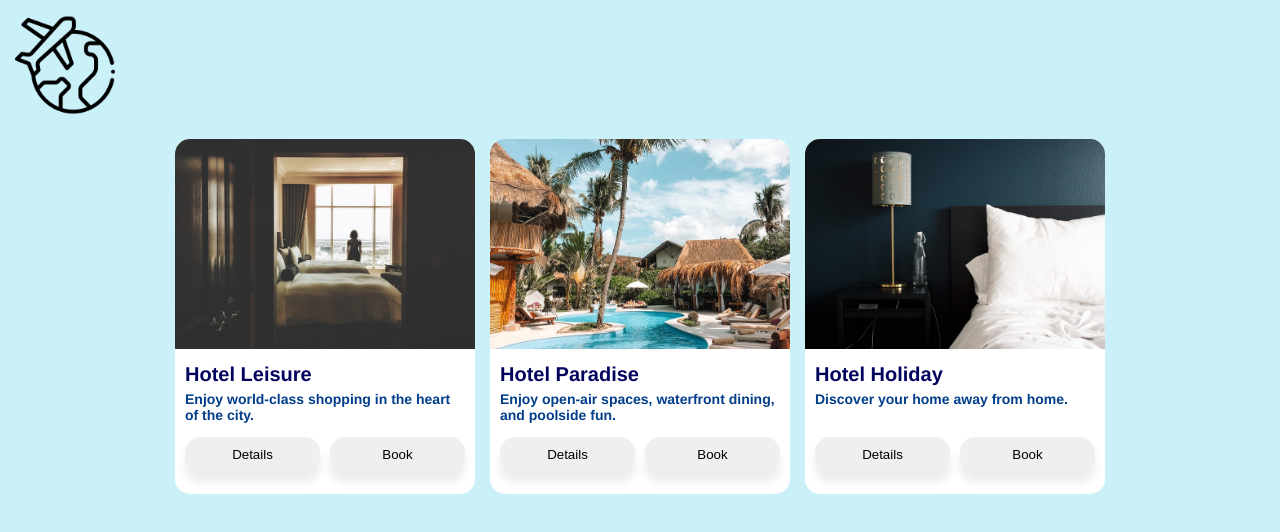
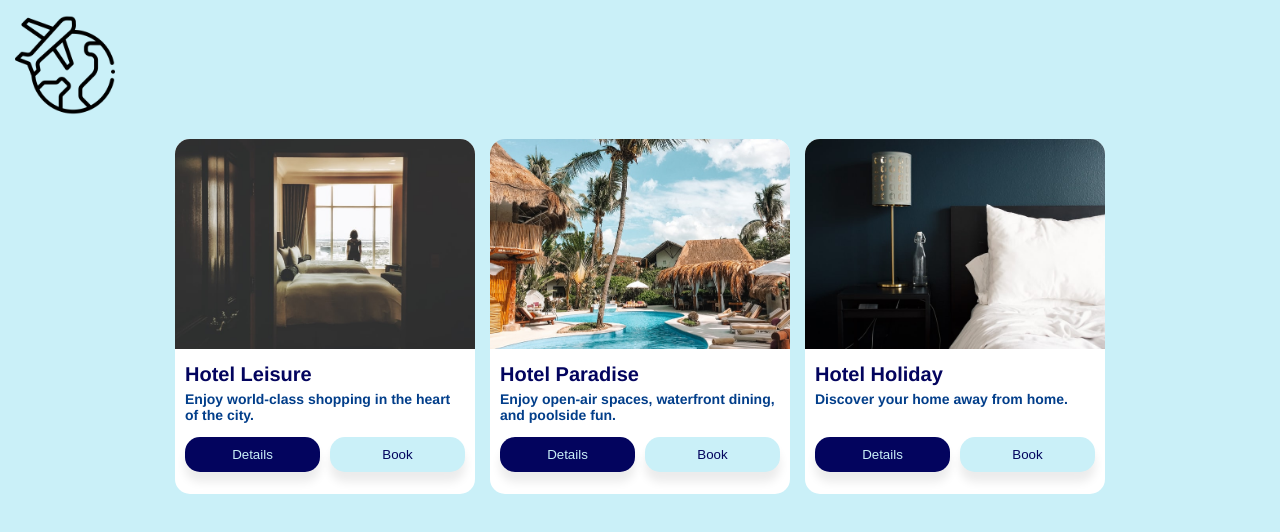
Before and after one commit to klunkyfungus/getting-started-emotion-code-starter-code, a React (Create React App) app: page / in a window 1280 px wide. Shown: the top 532 px of the page. Built offline with nearby package versions, Linux system fonts and the light colour scheme.

Commit message:
Change button styling using composition

```diff
--- a/src/App.js
+++ b/src/App.js
@@ -10,7 +10,8 @@ import {
   TitleWrapper,
   DescriptionWrapper,
   ActionsWrapper,
-  Button,
+  PrimaryButton,
+  SecondaryButton,
 } from "./styles";
 
 
@@ -82,8 +83,8 @@ function App() {
                   <DescriptionWrapper>{hotel.description}</DescriptionWrapper>
               </TextWrapper>
               <ActionsWrapper>
-                  <Button>Details</Button>
-                  <Button>Book</Button>
+                  <PrimaryButton>Details</PrimaryButton>
+                  <SecondaryButton>Book</SecondaryButton>
               </ActionsWrapper>
             </CardWrapper>
           );
--- a/src/styles.js
+++ b/src/styles.js
@@ -56,3 +56,13 @@ export const Button = styled.button`
     box-shadow: 0 15px 15px rgba(0, 0, 0, 0.16);
   }
 `;
+
+export const PrimaryButton = styled(Button)`
+  background-color: #03045e;
+  color: #caf0f8;
+`;
+
+export const SecondaryButton = styled(Button)`
+  background-color: #caf0f8;
+  color: #03045e;
+`;
```
